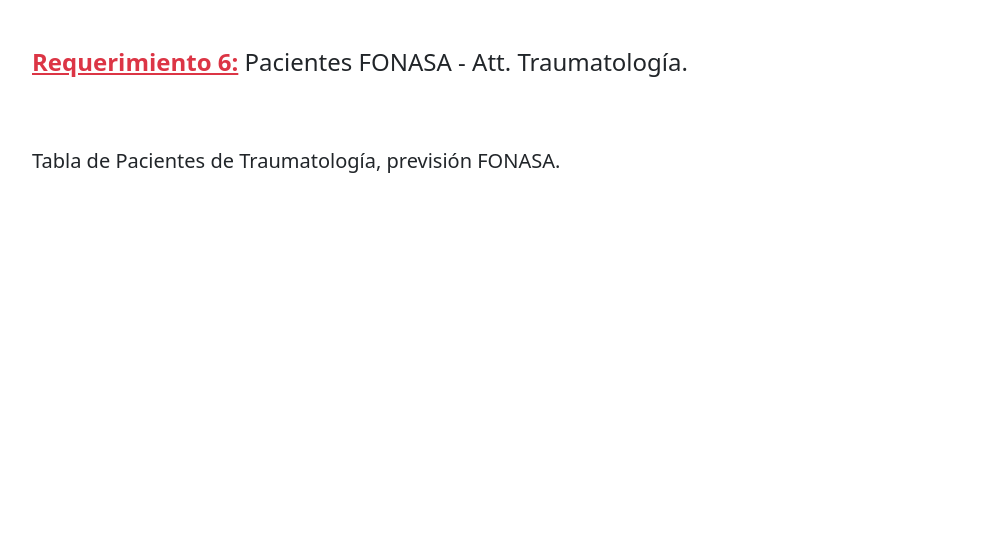
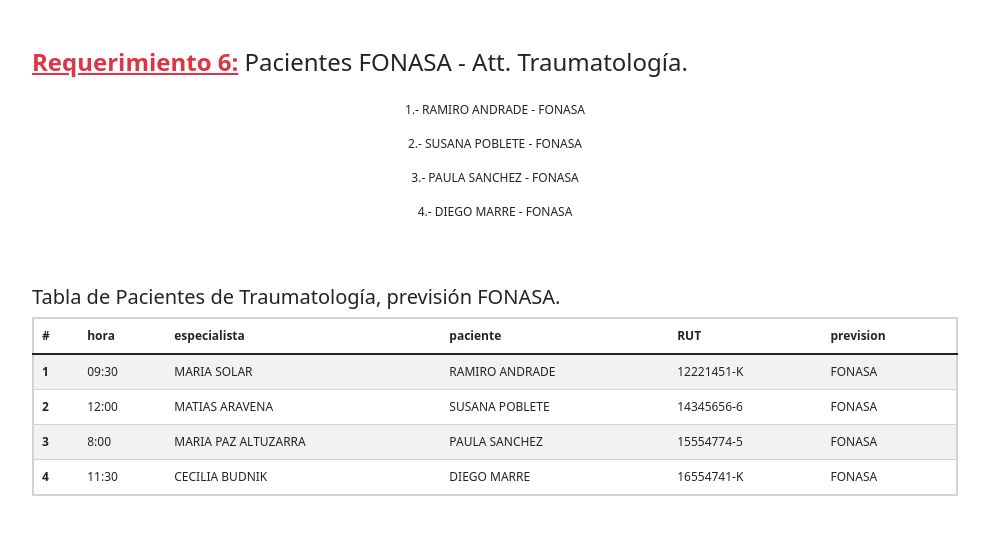
Before and after one commit to jemm2008/desafio_02_Arrays_y_Objetos_Uso_de_Metodos, a plain HTML site: page requerimiento_06.html in a window 1280 px wide. Shown: the whole page, without its empty margins (145-1134 px from the left). Drawn offline with nearby package versions, Linux system fonts and the light colour scheme; the site is published under a folder, as on GitHub Pages, so addresses that start at the root find nothing.

Commit message:
se eliminO un  /  en una ruta en la pAgina requerimiento_06.html

```diff
--- a/requerimiento_06.html
+++ b/requerimiento_06.html
@@ -24,7 +24,7 @@
         <script src="https://cdn.jsdelivr.net/npm/bootstrap@5.1.3/dist/js/bootstrap.bundle.min.js" integrity="sha384-ka7Sk0Gln4gmtz2MlQnikT1wXgYsOg+OMhuP+IlRH9sENBO0LRn5q+8nbTov4+1p" crossorigin="anonymous"></script>
         <!-- -->
         <script src="assets/js/5data.js"></script>
-        <script src="/assets/js/6New_data.js"></script>
+        <script src="assets/js/6New_data.js"></script>
         <script src="assets/js/7script_InserciOn_de_tablas.js"></script>
         <script src="assets/js/requerimiento06.js"></script>
 
```
